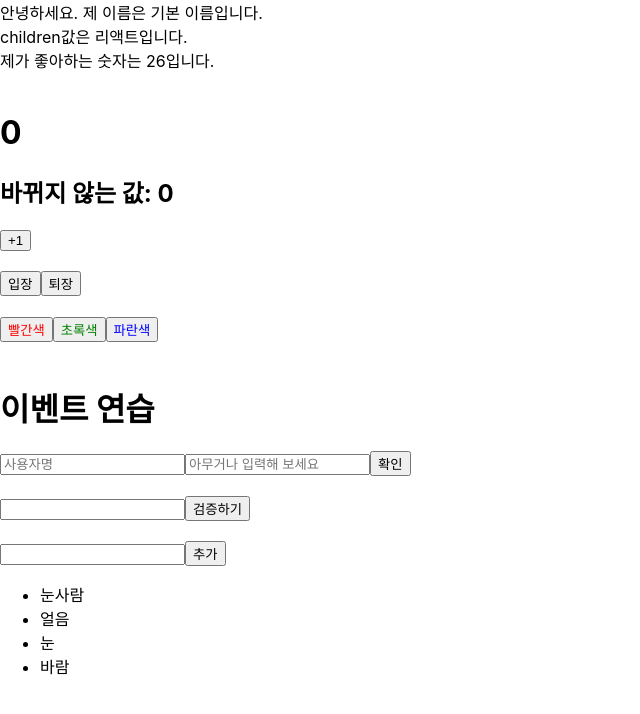
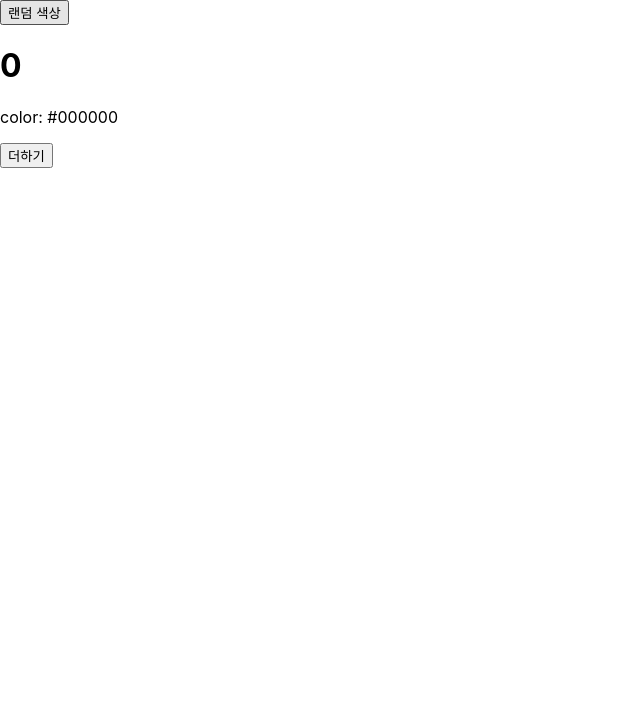
Before and after one commit to KyleRuiz/hello-react, a React (Create React App) app: page / in a window 1280 px wide. Shown: the top 714 px of the page, without its empty margins (0-640 px from the left). Built offline with nearby package versions, Linux system fonts and the light colour scheme.

Commit message:
7.3 라이프사이클 메서드 사용하기

```diff
--- a/src/App.js
+++ b/src/App.js
@@ -1,22 +1,29 @@
-import React from "react";
-import MyComponent from "./MyComponent";
-import Counter from "./Counter";
-import Say from "./Say";
-import EventPractice from "./EventPractice";
-import ValidationSample from "./ValidationSample";
-import IterationSample from "./IterationSample";
+import React, { Component } from "react";
+import LifeCycleSample from "./LifeCycleSample";
 
-const App = () => {
-  return (
-    <>
-      <MyComponent favoriteNumber={26}> 리액트</MyComponent> <br />
-      <Counter /> <br />
-      <Say /> <br />
-      <EventPractice /> <br />
-      <ValidationSample /> <br />
-      <IterationSample /> <br />
-    </>
-  );
-};
+function getRandomColor() {
+  return "#" + Math.floor(Math.random() * 16777215).toString(16);
+}
+
+class App extends Component {
+  state = {
+    color: "#000000",
+  };
+
+  handleClick = () => {
+    this.setState({
+      color: getRandomColor(),
+    });
+  };
+
+  render() {
+    return (
+      <div>
+        <button onClick={this.handleClick}>랜덤 색상</button>
+        <LifeCycleSample color={this.state.color} />
+      </div>
+    );
+  }
+}
 
 export default App;
--- /dev/null
+++ b/src/LifeCycleSample.js
@@ -0,0 +1,77 @@
+import React, { Component } from "react";
+
+class LifeCycleSample extends Component {
+  state = {
+    number: 0,
+    color: null,
+  };
+
+  myRef = null;
+
+  constructor(props) {
+    super(props);
+    console.log("constructor");
+  }
+
+  static getDerivedStateFromProps(nextProps, prevState) {
+    console.log("getDerivedStateFromProps");
+    if (nextProps.color !== prevState.color) {
+      return { color: nextProps.color };
+    }
+    return null;
+  }
+
+  componentDidMount() {
+    console.log("componentDidMount");
+  }
+
+  shouldComponentUpdate(nextProps, nextState) {
+    console.log("shouldComponentUpdate", nextProps, nextState);
+    return nextState.number % 10 !== 4;
+  }
+
+  componentWillUnmount() {
+    console.log("componentWillUnmount");
+  }
+
+  handleClick = () => {
+    this.setState({
+      number: this.state.number + 1,
+    });
+  };
+
+  getSnapshotBeforeUpdate(prevProps, prevState) {
+    console.log("getSnapshotBeforeUpdate");
+    if (prevProps.color !== this.props.color) {
+      return this.myRef.style.color;
+    }
+    return null;
+  }
+
+  componentDidUpdate(prevProps, prevState, snapshot) {
+    console.log("componentDidUpdate", prevProps, prevState);
+    if (snapshot) {
+      console.log("업데이트되기 직전 색상: ", snapshot);
+    }
+  }
+
+  render() {
+    console.log("render");
+
+    const style = {
+      color: this.props.color,
+    };
+
+    return (
+      <div>
+        <h1 style={style} ref={(ref) => (this.myRef = ref)}>
+          {this.state.number}
+        </h1>
+        <p>color: {this.state.color}</p>
+        <button onClick={this.handleClick}>더하기</button>
+      </div>
+    );
+  }
+}
+
+export default LifeCycleSample;
```
